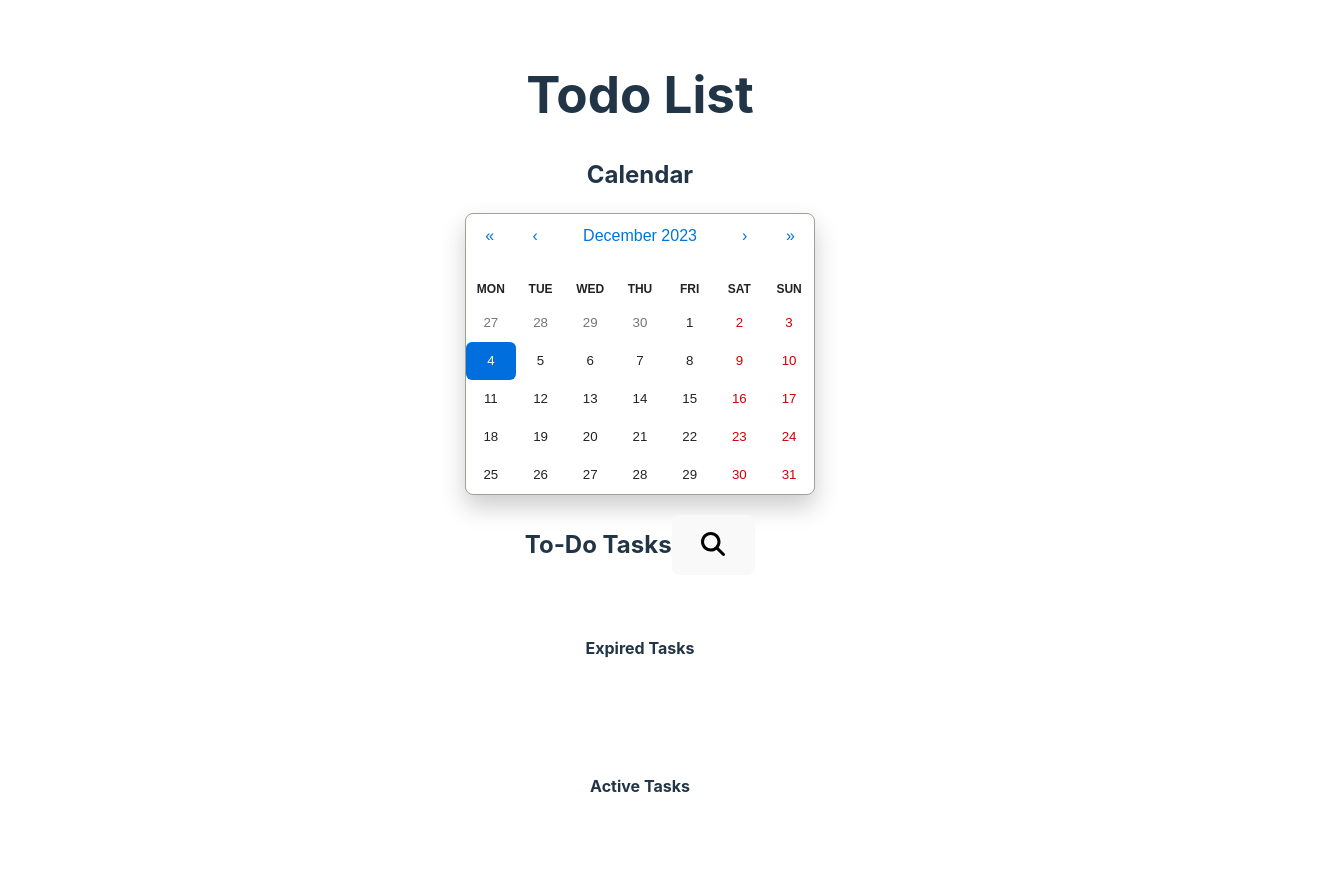
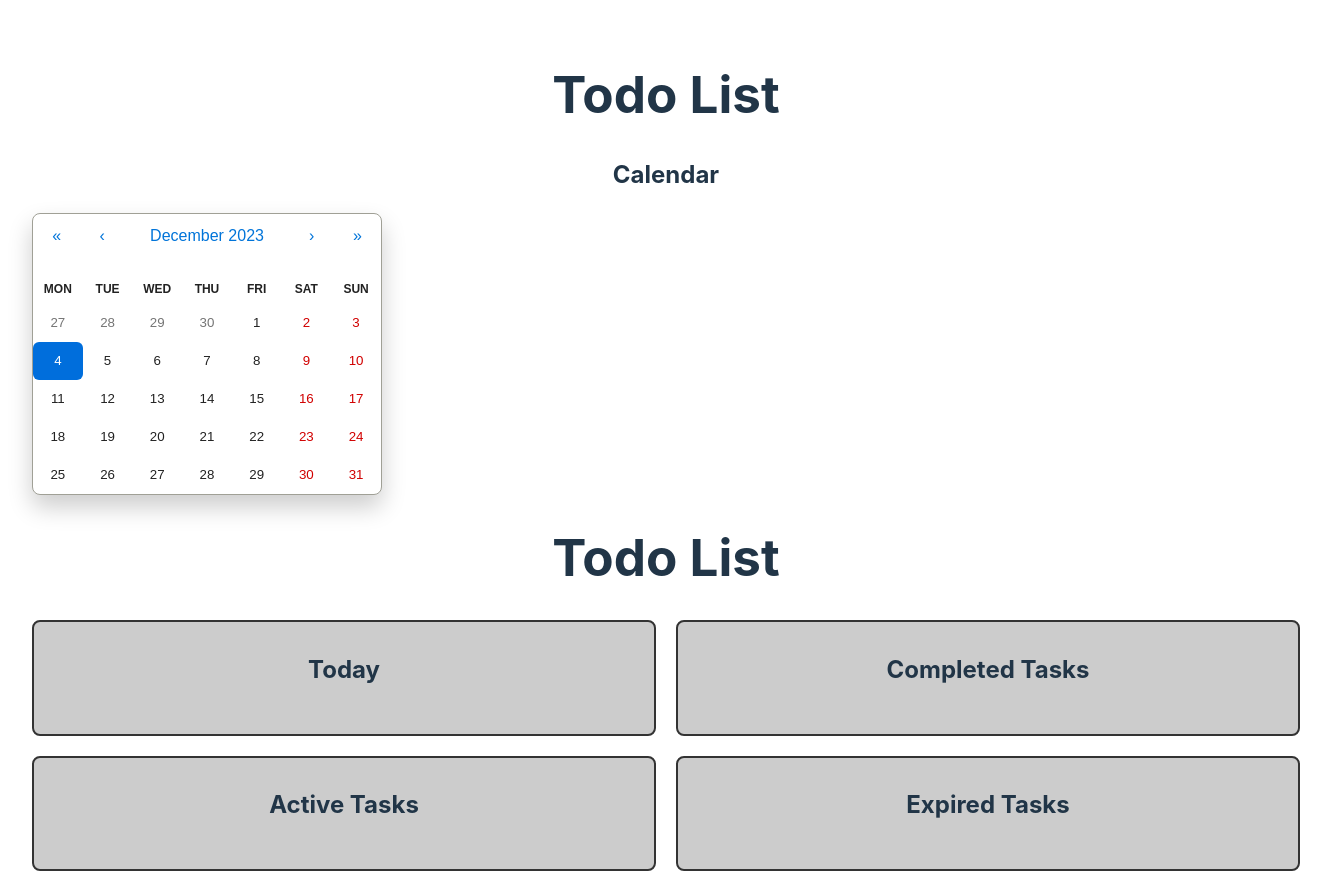
Before and after one commit to Hugo-Blois/toDoList-ReactApp, a React (Vite) app in the folder toDoList-ReactApp/: page / in a window 1280 px wide. Shown: the top 896 px of the page, 1332 px wide, since content can reach past the window. Built offline with nearby package versions, Linux system fonts and the light colour scheme.

Commit message:
merge dev into dev-bastien

```diff
--- a/toDoList-ReactApp/src/App.tsx
+++ b/toDoList-ReactApp/src/App.tsx
@@ -87,11 +87,6 @@ function App() {
     );
   }
 
-  function hasTaskForDate(date: Date): boolean {
-    const formattedDate = date.toISOString().split('T')[0];
-    return itemList.some((item) => item.dueDate === formattedDate);
-  }
-
 
   return (
     <div className="App">
@@ -104,31 +99,28 @@ function App() {
         />
       </div>
 
+      <div className="App">
+    <h1>Todo List</h1>
     <div className="task-section">
-        <h2>
-          To-Do Tasks
-          <button onClick={() => {
-            setSearchTerm("");
-            setShowSearch(!showSearch);
-          }}>
-            <FontAwesomeIcon icon={faSearch} />
-          </button>
-        </h2>
-        {showSearch && (
-          <div className="search-bar">
-            <input
-              type="text"
-              placeholder="Search tasks..."
-              value={searchTerm}
-              onChange={(e) => setSearchTerm(e.target.value)}
-            />
+      <div className="grid-container">
+      <div className="grid-item">
+          <h2>Today</h2>
+          <List items={itemList.filter((item) => !item.done && item.dueDate === dateTime)} onDelete={deleteTache} onEdit={editTache} onToggleDone={toggleDone}/>
         </div>
-        )}
-
-        <h4>Expired Tasks</h4>
-        <List items={filterTasks(itemList.filter((item) => !item.done && item.dueDate <= dateTime))} onDelete={deleteTache} onEdit={editTache} onToggleDone={toggleDone}/>
-        <h4>Active Tasks</h4>
-        <List items={filterTasks(itemList.filter((item) => !item.done && item.dueDate > dateTime))} onDelete={deleteTache} onEdit={editTache} onToggleDone={toggleDone}/>
+        <div className="grid-item">
+          <h2>Active Tasks</h2>
+          <List items={itemList.filter((item) => !item.done && item.dueDate > dateTime)} onDelete={deleteTache} onEdit={editTache} onToggleDone={toggleDone}/>
+        </div>
+        <div className="grid-item">
+          <h2>Completed Tasks</h2>
+          <List items={itemList.filter((item) => item.done)} onDelete={deleteTache} onEdit={editTache} onToggleDone={toggleDone} />
+        </div>
+        <div className="grid-item">
+          <h2>Expired Tasks</h2>
+          <List items={itemList.filter((item) => !item.done && item.dueDate < dateTime)} onDelete={deleteTache} onEdit={editTache} onToggleDone={toggleDone}/>
+        </div>
+      </div>
+    </div>
     {
       addTask === true ?
         <div className='add-task'>
```
Lines whose indentation alone changed are shown as unchanged.
